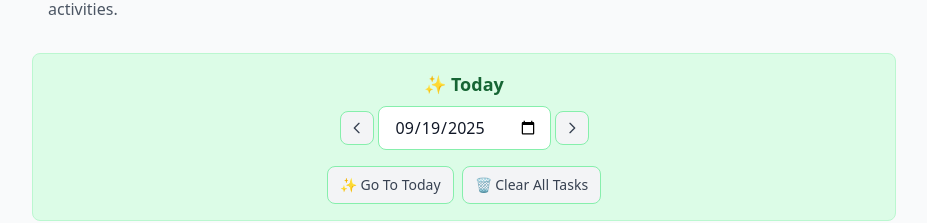
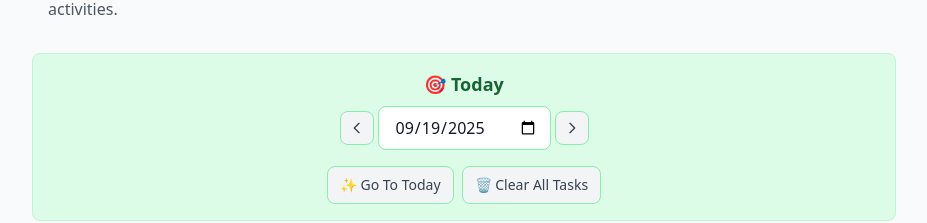
Before and after one commit to rthrs/333daily, a React (Vite) app: page / in a window 1280 px wide. Shown: the part 123-346 px from the top of the page, without its empty margins (176-1103 px from the left). Built offline with nearby package versions, Linux system fonts and the light colour scheme.

Commit message:
style: update day labels in ActionsContainer with new emojis

```diff
--- a/src/components/ActionsContainer.jsx
+++ b/src/components/ActionsContainer.jsx
@@ -9,13 +9,15 @@ const ActionsContainer = ({ currentDate, children }) => {
   const isYesterday = currentDate === yesterday
   const isTomorrow = currentDate === tomorrow
   const isPast = new Date(currentDate) < new Date(today)
-  const isFuture = new Date(currentDate) > new Date(today)
 
   const getDayLabel = () => {
-    if (isToday) return '✨ Today'
-    if (isYesterday) return '📅 Yesterday'
-    if (isTomorrow) return '🔮 Tomorrow'
+    if (isYesterday) return '⌛ Yesterday'
     if (isPast) return '📅 Past'
+
+    if (isTomorrow) return ' 🚀 Tomorrow'
+    if (isToday) return '🎯 Today'
+
+
     return '🔮 Future'
   }
 
```
